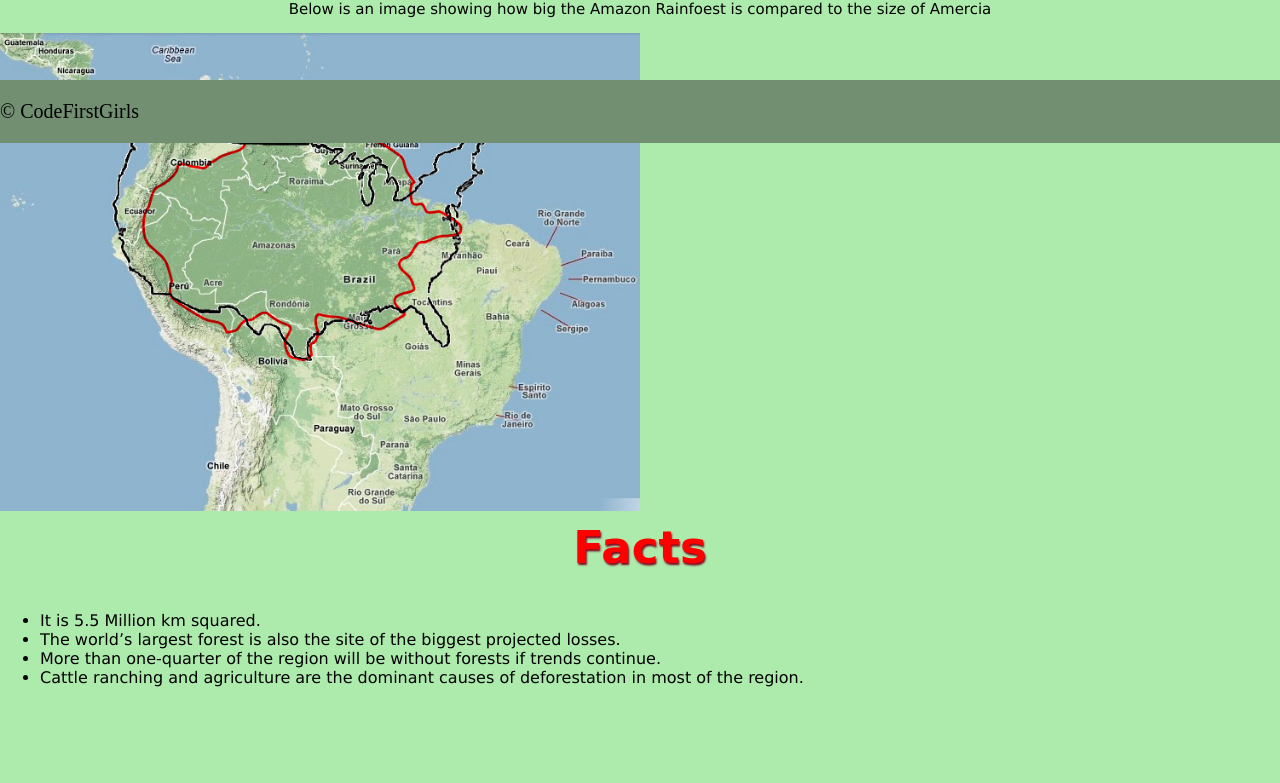
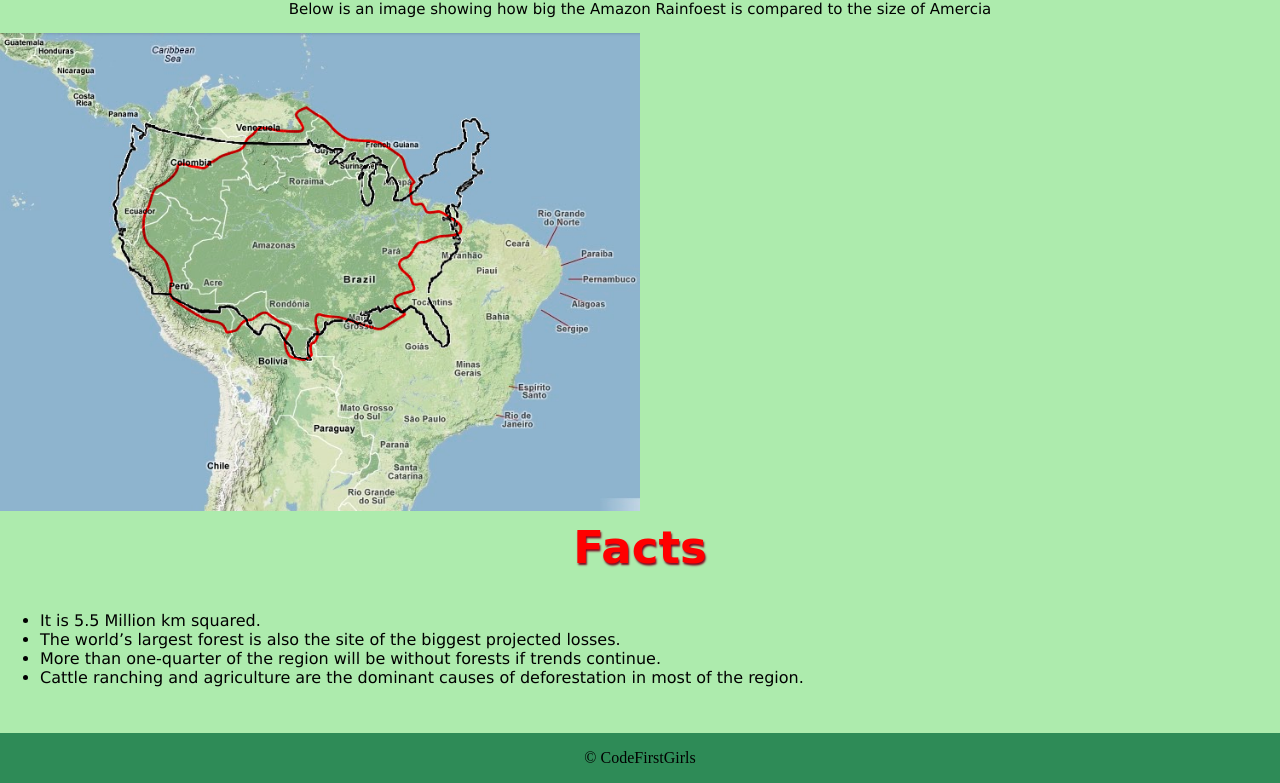
Before and after one commit to angelaSOR/my-website, a plain HTML site: page AmazonForest.html in a window 1280 px wide. Shown: the part 657-1440 px from the top of the page. Before the commit the page ends 1360 px from the top, so only its background shows below. Drawn offline with Linux system fonts and the light colour scheme; a web font is replaced by a local one.

Commit message:
Update Main.CSS

```diff
--- a/Main.CSS
+++ b/Main.CSS
@@ -110,3 +110,25 @@ h1{
         font-size: 20px;
         display: flex;
 }
+.bottomnav{
+
+    background-color: seagreen;
+    opacity: 1;
+    bottom: 0;
+position:static;
+    width: 100%;
+    align-items: baseline;
+    align-content: center;
+    text-align: center;
+    font-size: 20px;
+    display: flex;
+
+}
+
+
+.cfg{
+    margin-left: 20px;
+    margin-left: auto;
+    margin-right: auto;
+    font-size: 16px;
+}
```
